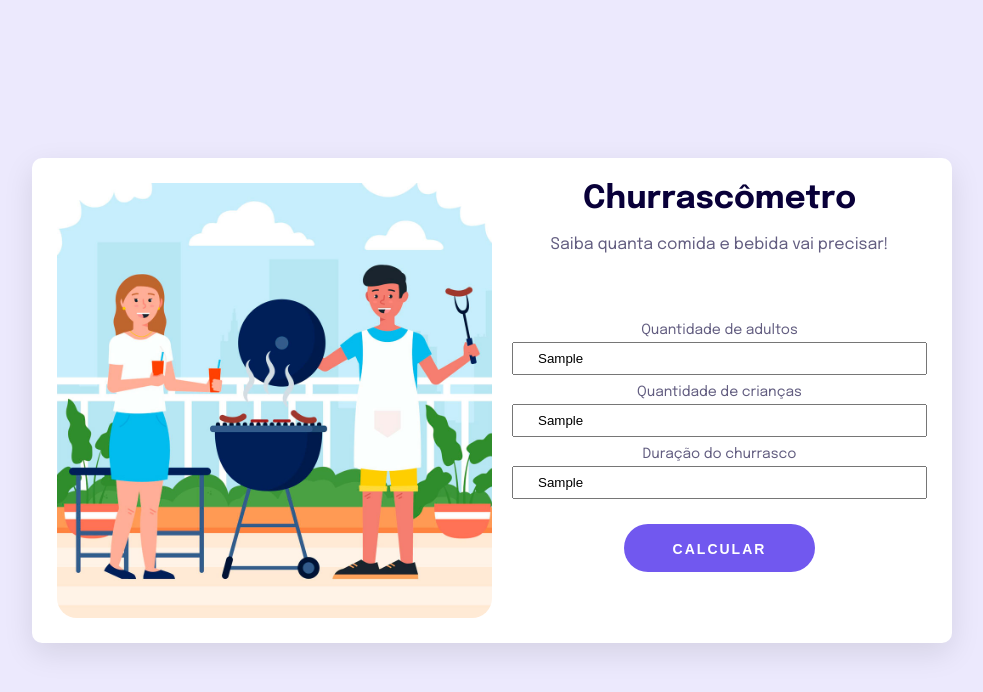
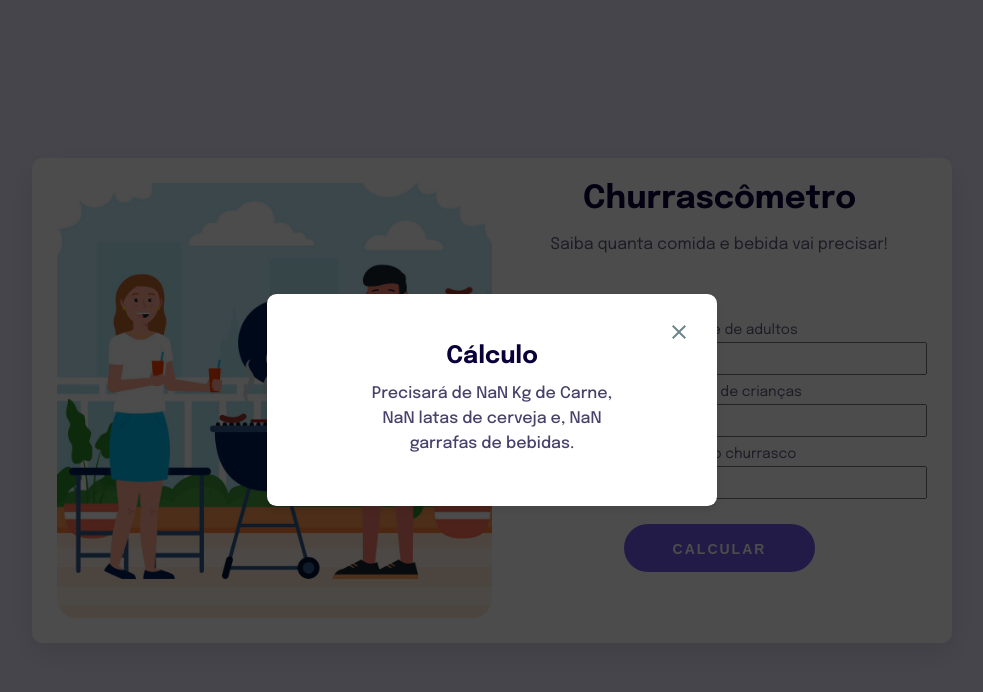
Before and after one commit to guilhermecrf/churras, a plain HTML site: page index.html in a window 1280 px wide. Both pictures are taken after typing "Sample", "Sample", "Sample" into the empty fields and a click on the button "CALCULAR". Shown: the whole page, without its empty margins (148-1131 px from the left). Drawn offline with Linux system fonts and the light colour scheme.

Commit message:
html & css finished ✨

```diff
--- a/assets/style/style.css
+++ b/assets/style/style.css
@@ -69,6 +69,12 @@ form {
 
 }
 
+.title {
+    color: #090039;
+
+    text-align: center;
+}
+
 form h1 {
     color: #090039;
 
@@ -90,7 +96,7 @@ input {
     margin-bottom: 10px;
 }
 
-.main-btn {
+form button {
     background-color: #7158EF;
     color: #fff;
 
@@ -120,7 +126,7 @@ input {
     white-space: normal;
 }
 
-.main-btn:hover{
+form button:hover{
     background-color: #4631b1;
 
     transform: scale(1.04);
@@ -173,8 +179,8 @@ input {
 }
 
 .modal-result.open {
+    visibility: visible;
     opacity: 1;
-    visibility: visible;
 }
 
 .modal-result {
--- a/index.html
+++ b/index.html
@@ -24,7 +24,7 @@
     <main class="container">
         <img src="/assets/images/churras.jpg" alt="2 pessoas fazendo churrasco.">
         <form>
-        <h1>Churrascômetro</h1>
+        <h1 class="title">Churrascômetro</h1>
         <p>Saiba quanta comida e bebida vai precisar!</p>
 
         <label for="adults">Quantidade de adultos</label>
@@ -36,19 +36,18 @@
         <label for="timing">Duração do churrasco</label>
         <input id="timing" name="timing" type="text" placeholder="Duração (h)">
 
-        <button class="main-btn" onclick="calc()">Calcular</button>
+        <button type="submit">Calcular</button>
         </form>
     </main>
     <div class="modal-result">
         <div class="modal card">
-            <button class="close">
+            <h2 class="title">Cálculo</h2>
+
+            <button id="close">
                 <img src="/assets/images/close.svg" alt="An close icon">
             </button>
 
-            <h2>Cálculo</h2>
-            <p>Precisará de 1kg de Carne</p>
-            <p>Precisará de 3l de Cerveja</p>
-            <p>Precisará de 5l de Bebidas</p>
+            <p id="change">Precisará de 1kg de Carne</p>
         </div>
     </div>
 </body>
--- a/js/main.js
+++ b/js/main.js
@@ -1,16 +1,16 @@
 const form = document.querySelector('form')
 
-let inputAdults = document.getElementById('adults')
-let inputKids = document.getElementById('kids')
-let inputTiming = document.getElementById('timing')
+let inputAdults = document.querySelector('#adults')
+let inputKids = document.querySelector('#kids')
+let inputTiming = document.querySelector('#timing')
 
-let result = document.getElementById('result')
+const modalWrapper = document.querySelector('.modal-result')
+const modalMessage = document.querySelector('#change')
+const modalButtonClose = document.querySelector('#close')
 
-form.onsubmit = function(event) {
+form.onsubmit = event => {
     event.preventDefault()
-}
 
-function calc() {
     let adults = inputAdults.value
     let kids = inputKids.value
     let timing = inputTiming.value
@@ -19,10 +19,13 @@ function calc() {
     let totalAmountBeer = beerPerPerson(timing) * adults
     let totalAmountDrinks = drinksPerPerson(timing) * adults + (drinksPerPerson(timing) / 2 * kids)
 
-    // result.innerHTML = `<p>${totalAmountMeat}kg de Carne</p>`
-    // result.innerHTML += `<p>${totalAmountBeer}kg de Cerveja</p>`
-    // result.innerHTML += `<p>${totalAmountDrinks}kg de Bebidas</p>`
+    const message = `Precisará de ${totalAmountMeat / 1000} Kg de Carne, ${Math.ceil(totalAmountBeer / 355)} latas de cerveja e, ${Math.ceil(totalAmountDrinks / 2000)} garrafas de bebidas.`
+
+    modalMessage.innerText = message
+    modalWrapper.classList.add('open')
 }
+
+modalButtonClose.onclick = () => modalWrapper.classList.remove('open')
 
 function meatPerPerson(timing) {
     if(timing >= 6) {
```
